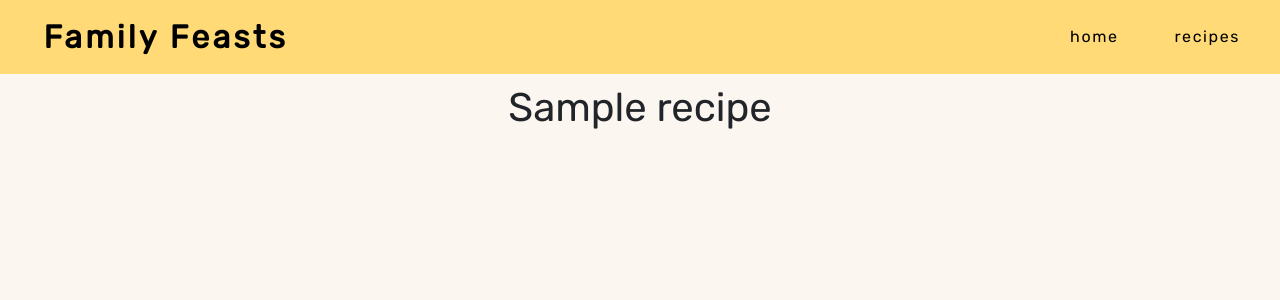
After one commit to mitchdavenport88/family-feasts, a Flask app: template templates/view_recipe.html in a window 1280 px wide. The commit adds this page. Shown: the top 300 px of the page. Run offline with Flask 2, Linux system fonts and the light colour scheme; the template is opened without the code that fills it: most values are stand-ins (such as "Sample title", 1, 10 or a date in 2020); some libraries are stand-ins or nearby versions.

Commit message:
Add view_recipe route to populate individual recipe pages

```diff
--- a/app.py
+++ b/app.py
@@ -28,6 +28,12 @@ def recipes():
     return render_template("recipes.html", recipes=recipes)
 
 
+@app.route("/view_recipe/<id>")
+def view_recipe(id):
+    recipe = mongo.db.recipes.find_one({"_id": ObjectId(id)})
+    return render_template("view_recipe.html", recipe=recipe)
+
+
 if __name__ == "__main__":
     app.run(host=os.environ.get("IP"),
             port=int(os.environ.get("PORT")),
--- a/templates/base.html
+++ b/templates/base.html
@@ -46,7 +46,7 @@
         </nav>
     </header>
 
-    <div class="container-fluid my-container">
+    <div class="my-container">
         {% block content %}
         {% endblock %}
     </div>
--- a/templates/recipes.html
+++ b/templates/recipes.html
@@ -11,7 +11,7 @@
                     <div class="card-body">
                         <h5 class="card-title text-center">{{ recipe.recipe_name }}</h5>
                         <div class="d-grid col-8 mx-auto">
-                            <a href="#" class="btn my-btn d-flex justify-content-center">view recipe</a>
+                            <a href="{{ url_for('view_recipe', id=recipe._id) }}" class="btn my-btn d-flex justify-content-center">view recipe</a>
                         </div>
                     </div>
                 </div>
--- /dev/null
+++ b/templates/view_recipe.html
@@ -0,0 +1,25 @@
+{% extends "base.html" %}
+{% block content %}
+
+    <h1 class="text-center page-title">{{ recipe.recipe_name }}</h1>
+
+    <!-- <div class="recipe-container">
+        <div class="row m-0 recipe-contents">
+            <div class="col-6">
+                <ul>
+                    {% for ingredient in recipe.ingredients %}
+                        <li>{{ ingredient }}</li>
+                    {% endfor %}
+                </ul>
+            </div>
+            <div class="col-6">
+                <ol>
+                    {% for step in recipe.recipe_steps %}
+                        <li>{{ step }}</li>
+                    {% endfor %}
+                </ol>
+            </div>
+        </div>
+    </div> -->
+
+{% endblock %}
```
